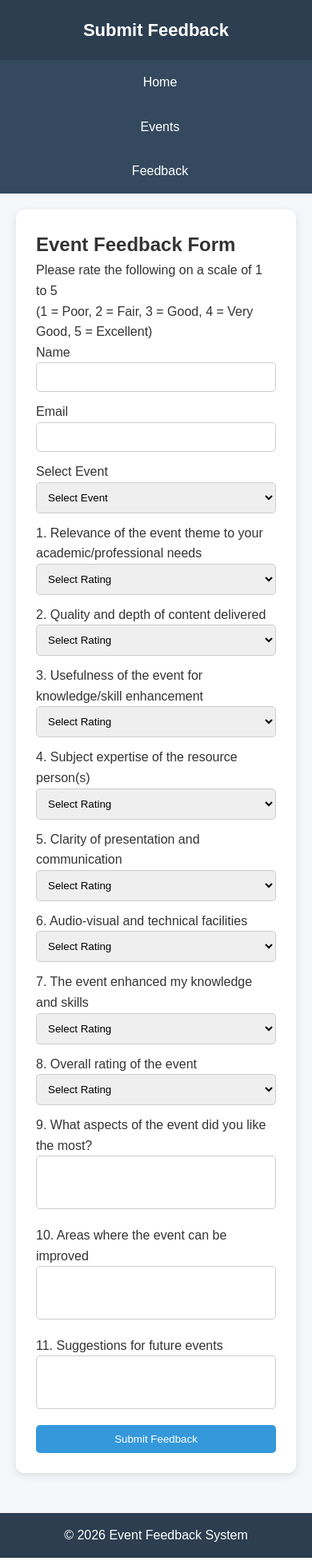
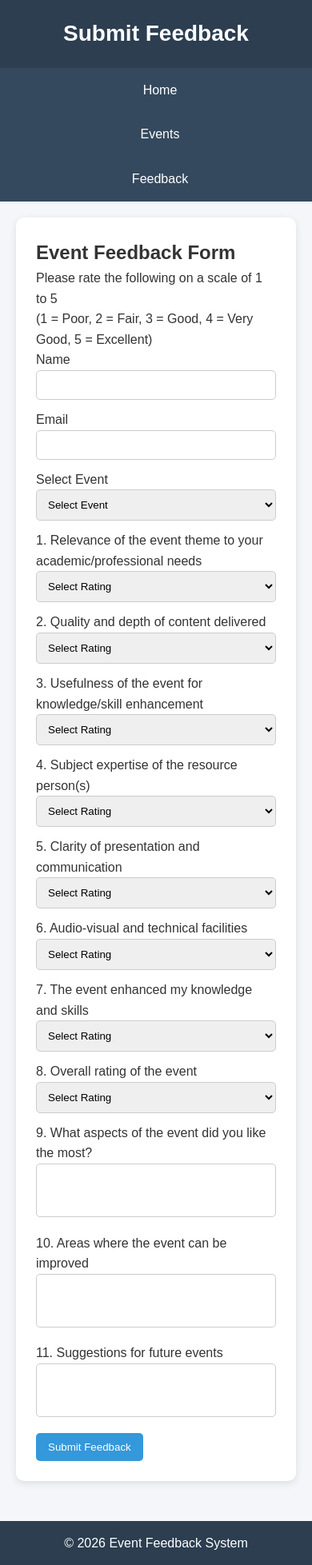
Before and after one commit to Aryan102004/event-feedback-system, a Flask app: page /feedback in a window 390 px wide. Shown: the whole page at 80% size. Run offline with Flask 3, Linux system fonts and the light colour scheme.

Commit message:
Update style.css

```diff
--- a/static/style.css
+++ b/static/style.css
@@ -223,17 +223,8 @@ MOBILE RESPONSIVE DESIGN
 
 @media (max-width:768px){
 
-header h1{
-font-size:22px;
-}
-
-.events-header{
-flex-direction:column;
-align-items:flex-start;
-gap:10px;
-}
-
 nav ul{
+display:flex;
 flex-direction:column;
 align-items:center;
 }
@@ -243,16 +234,22 @@ width:100%;
 text-align:center;
 }
 
-main{
-padding:20px;
+.events-header{
+flex-direction:column;
+align-items:flex-start;
+gap:10px;
 }
 
 .events-grid{
 grid-template-columns:1fr;
 }
 
+main{
+padding:20px;
+}
+
 button{
-width:100%;
+width:auto;
 }
 
 }
```
